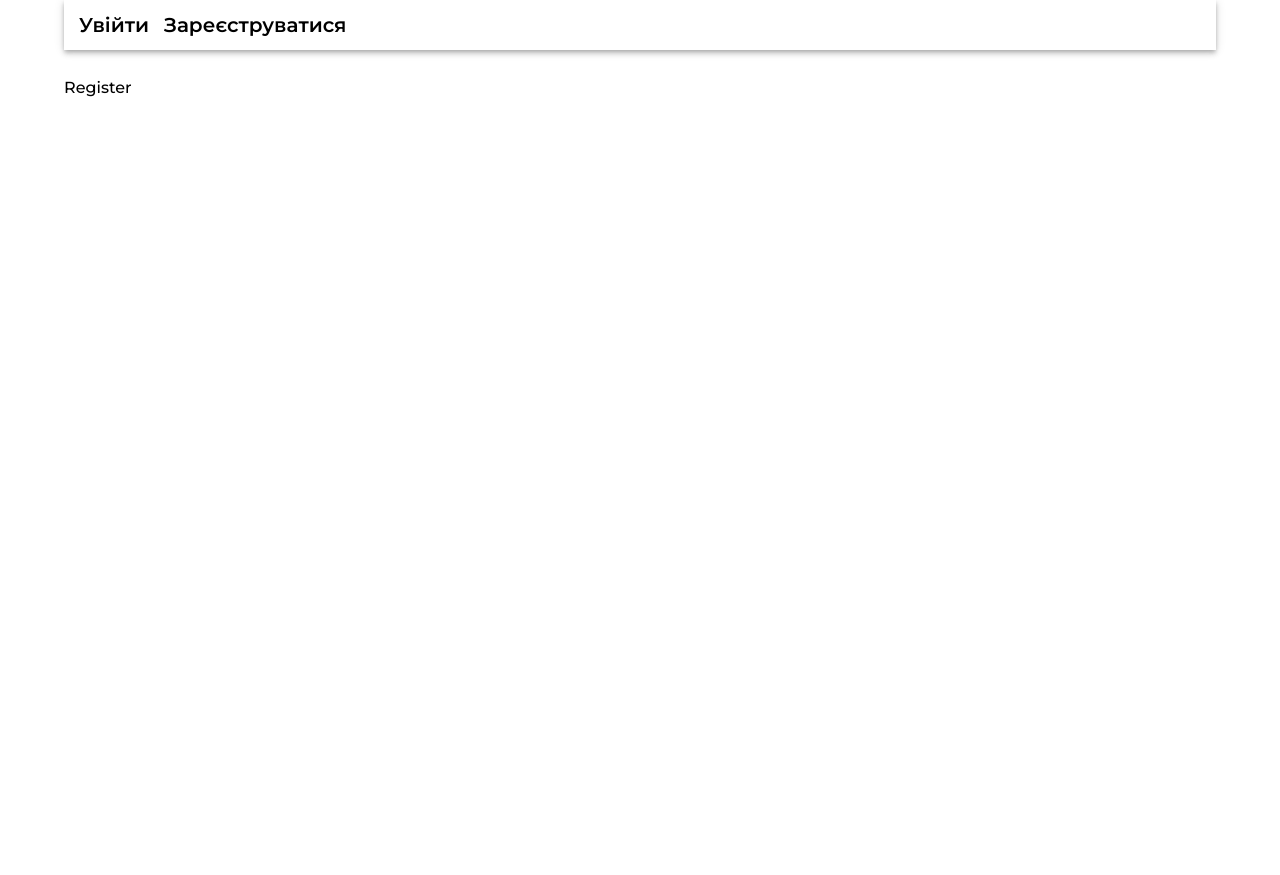
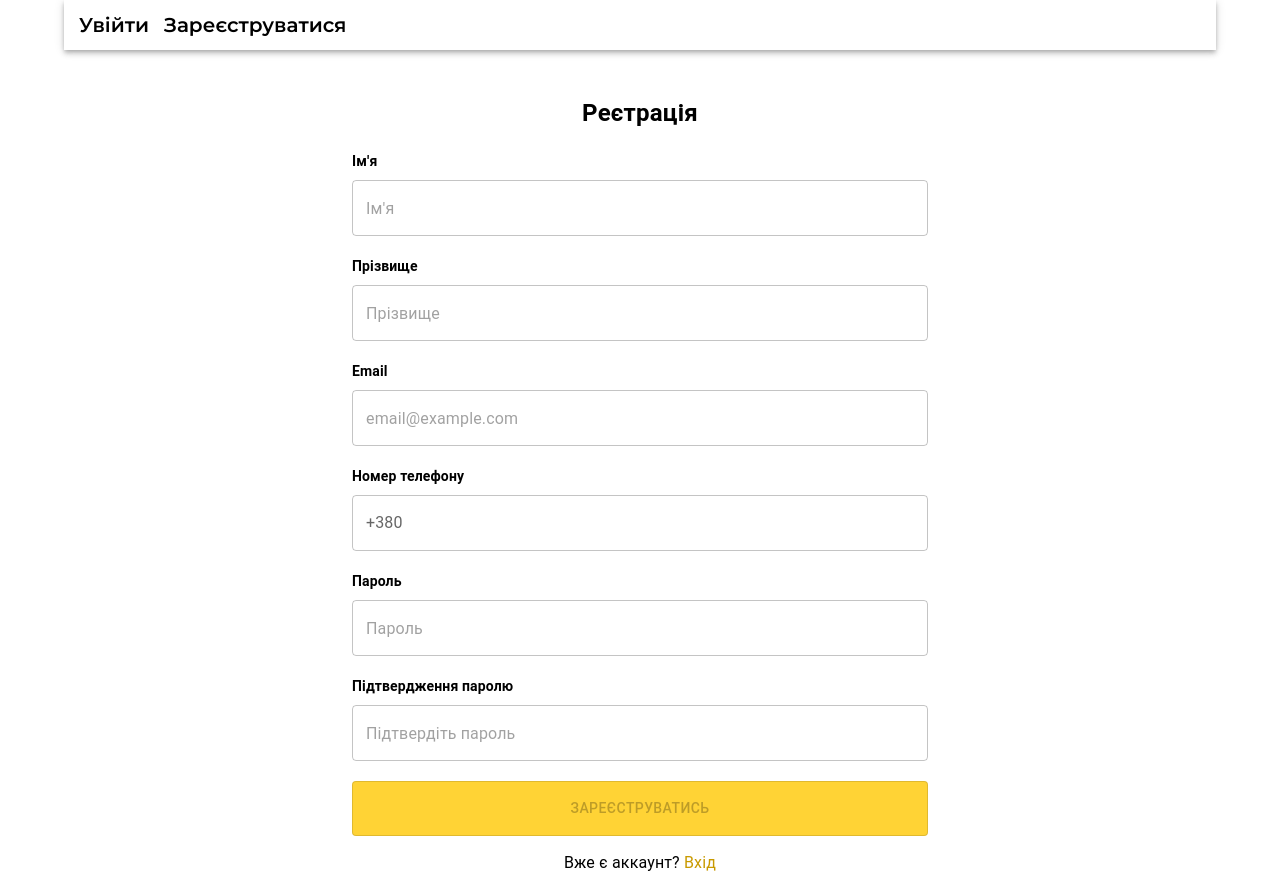
Before and after one commit to whatislove-zh/auth-mongo-front, a React (Vite) app: page / in a window 1280 px wide. Before the commit the page ends 800 px from the top, so only its background shows below. Built offline with nearby package versions, Linux system fonts and the light colour scheme.

Commit message:
add login and register pages

```diff
--- a/src/pages/Login.jsx
+++ b/src/pages/Login.jsx
@@ -1,6 +1,119 @@
+import {
+  TextField,
+  Box,
+  Button,
+  Typography,
+  useMediaQuery,
+} from "@mui/material";
+import { Link } from "react-router-dom";
+import { useForm } from "react-hook-form";
+
 const Login = () => {
+  const {
+    register,
+    handleSubmit,
+    formState: { errors, isValid },
+  } = useForm({
+    mode: "onBlur",
+  });
+
+  const mobileWidth = useMediaQuery("(max-width:769px)");
+  const formWidth = mobileWidth ? "100%" : "50%";
+  const loginHelper = () => {};
+
   return (
-    <div>Login</div>
-  )
-}
-export default Login
+    <Box
+      sx={{
+        display: "flex",
+        flexDirection: "column",
+        justifyContent: "center",
+        alignItems: "center",
+        minHeight: "75vh",
+      }}
+    >
+      <Box
+        component="form"
+        onSubmit={handleSubmit(loginHelper)}
+        sx={{
+          display: "flex",
+          flexDirection: "column",
+          width: formWidth,
+          margin: "15px",
+          gap: "20px",
+        }}
+      >
+        <Typography align="center" sx={{ fontSize: "24px", fontWeight: "600" }}>
+          Вхід
+        </Typography>
+        <Box sx={{ width: "100%" }}>
+          <Typography sx={{ mb: "8px", fontSize: "14px", fontWeight: "600" }}>
+            Email
+          </Typography>
+          <TextField
+            type="email"
+            fullWidth
+            placeholder="email@example.com"
+            helperText={errors?.email ? errors.email.message : ""}
+            error={errors?.email ? true : false}
+            {...register("email", {
+              required: "Введіть свій email",
+              pattern: {
+                value: /^[\w-.-]+@([\w-]+\.)+[\w-]{2,4}$/,
+                message: "Введіть коректний email",
+              },
+            })}
+          />
+        </Box>
+        <Box sx={{ width: "100%" }}>
+          <Typography sx={{ mb: "8px", fontSize: "14px", fontWeight: "600" }}>
+            Пароль
+          </Typography>
+          <TextField
+            type="password"
+            fullWidth
+            placeholder="Пароль"
+            helperText={errors?.password ? errors.password.message : ""}
+            error={errors?.password ? true : false}
+            {...register("password", {
+              required: "Введіть пароль",
+              minLength: {
+                value: 5,
+                message: "Пароль має бути хочаб 5 симболів",
+              },
+            })}
+          />
+        </Box>
+        <Typography sx={{ color: "#8B93A6", cursor: "pointer" }}>
+          Забули пароль?
+        </Typography>
+        <Button
+          sx={{
+            color: "#424242",
+            background: "#FFC700",
+            py: "14px",
+            "&:hover": {
+              background: "#fe8700",
+            },
+            "&.Mui-disabled": {
+              background: "#ffd335",
+            },
+          }}
+          variant="outlined"
+          type="submit"
+          disabled={!isValid}
+        >
+          Увійти
+        </Button>
+      </Box>
+
+      <Typography>
+        Ви зареєстровані?{" "}
+        <Link style={{ color: "#C99A00" }} to="/">
+          Авторизація
+        </Link>
+      </Typography>
+    </Box>
+  );
+};
+
+export default Login;
--- a/src/pages/Register.jsx
+++ b/src/pages/Register.jsx
@@ -1,11 +1,194 @@
-// import axios from "../axios";
-// import { useEffect } from "react";
+import {
+  TextField,
+  Box,
+  Button,
+  Typography,
+  useMediaQuery,
+} from "@mui/material";
+import { Link } from "react-router-dom";
+import { useForm } from "react-hook-form";
 
 const Register = () => {
-  // useEffect(() => {
-  //   console.log(axios.get("/"));
-  // }, []);
+  const {
+    register,
+    handleSubmit,
+    formState: { errors, isValid },
+  } = useForm({
+    mode: "onBlur",
+  });
 
-  return <div>Register</div>;
+  const mobileWidth = useMediaQuery("(max-width:769px)");
+  const formWidth = mobileWidth ? "100%" : "50%";
+  const registerHelper = () => {};
+
+  return (
+    <Box
+      sx={{
+        display: "flex",
+        flexDirection: "column",
+        justifyContent: "center",
+        alignItems: "center",
+        minHeight: "75vh",
+      }}
+    >
+      <Box
+        component="form"
+        onSubmit={handleSubmit(registerHelper)}
+        sx={{
+          display: "flex",
+          flexDirection: "column",
+          width: formWidth,
+          margin: "15px",
+          gap: "20px",
+        }}
+      >
+        <Typography align="center" sx={{ fontSize: "24px", fontWeight: "600" }}>
+          Реєтрація
+        </Typography>
+        <Box sx={{ width: "100%" }}>
+          <Typography sx={{ mb: "8px", fontSize: "14px", fontWeight: "600" }}>
+            {"Ім'я"}
+          </Typography>
+          <TextField
+            type="name"
+            fullWidth
+            placeholder="Ім'я"
+            helperText={errors?.firstName ? errors.firstName.message : ""}
+            error={errors?.firstName ? true : false}
+            {...register("firstName", {
+              required: "Введіть своє ім'я",
+              minLength: {
+                value: 4,
+                message: "Мінімальна кількість символів (4)",
+              },
+            })}
+          />
+        </Box>
+        <Box sx={{ width: "100%" }}>
+          <Typography sx={{ mb: "8px", fontSize: "14px", fontWeight: "600" }}>
+            Прізвище
+          </Typography>
+          <TextField
+            type="name"
+            fullWidth
+            placeholder="Прізвище"
+            helperText={errors?.lastName ? errors.lastName.message : ""}
+            error={errors?.lastName ? true : false}
+            {...register("lastName", {
+              required: "Введіть своє прізвище",
+              minLength: {
+                value: 3,
+                message: "Мінімальна кількість символів (5)",
+              },
+            })}
+          />
+        </Box>
+        <Box sx={{ width: "100%" }}>
+          <Typography sx={{ mb: "8px", fontSize: "14px", fontWeight: "600" }}>
+            Email
+          </Typography>
+          <TextField
+            type="email"
+            fullWidth
+            placeholder="email@example.com"
+            helperText={errors?.email ? errors.email.message : ""}
+            error={errors?.email ? true : false}
+            {...register("email", {
+              required: "Введіть свій email",
+              pattern: {
+                value: /^[\w-.-]+@([\w-]+\.)+[\w-]{2,4}$/,
+                message: "Введіть коректний email",
+              },
+            })}
+          />
+        </Box>
+        <Box sx={{ width: "100%" }}>
+          <Typography sx={{ mb: "8px", fontSize: "14px", fontWeight: "600" }}>
+            Номер телефону
+          </Typography>
+          <TextField
+            type="phone"
+            fullWidth
+            label="+380"
+            helperText={errors?.phone ? errors.phone.message : ""}
+            error={errors?.phone ? true : false}
+            {...register("phone", {
+              required: "Введіть свій номер",
+              pattern: {
+                value: /^[+]?3?[\s]?8?[\s]?\(?0\d{2}?\)?[\s]?\d{3}[\s|-]?\d{2}[\s|-]?\d{2}$/,
+                message: "Номер введений невірно",
+              },
+            })}
+          />
+        </Box>
+        <Box sx={{ width: "100%" }}>
+          <Typography sx={{ mb: "8px", fontSize: "14px", fontWeight: "600" }}>
+            Пароль
+          </Typography>
+          <TextField
+            type="password"
+            fullWidth
+            placeholder="Пароль"
+            helperText={errors?.password ? errors.password.message : ""}
+            error={errors?.password ? true : false}
+            {...register("password", {
+              required: "Введіть пароль",
+              minLength: {
+                value: 5,
+                message: "Пароль має бути хочаб 5 симболів",
+              },
+            })}
+          />
+        </Box>
+        <Box sx={{ width: "100%" }}>
+          <Typography sx={{ mb: "8px", fontSize: "14px", fontWeight: "600" }}>
+            Підтвердження паролю
+          </Typography>
+          <TextField
+            type="password"
+            fullWidth
+            placeholder="Підтвердіть пароль"
+            helperText={
+              errors?.passwordConfirm ? errors.passwordConfirm.message : ""
+            }
+            error={errors?.passwordConfirm ? true : false}
+            {...register("passwordConfirm", {
+              required: "Введіть пароль",
+              minLength: {
+                value: 5,
+                message: "Пароль має бути хочаб 5 симболів",
+              },
+            })}
+          />
+        </Box>
+        <Button
+          sx={{
+            color: "#424242",
+            background: "#FFC700",
+            py: "14px",
+            "&:hover": {
+              background: "#fe8700",
+            },
+            "&.Mui-disabled": {
+              background: "#ffd335",
+            },
+          }}
+          variant="outlined"
+          type="submit"
+          disabled={!isValid}
+        >
+          Зареєструватись
+        </Button>
+      </Box>
+
+      <Typography>
+        Вже є аккаунт?{" "}
+        <Link style={{ color: "#C99A00" }} to="/">
+          Вхід
+        </Link>
+      </Typography>
+    </Box>
+  );
 };
+
 export default Register;
--- a/src/store/slices/auth.js
+++ b/src/store/slices/auth.js
@@ -1,8 +1,17 @@
-import { createSlice } from "@reduxjs/toolkit";
+import { createAsyncThunk, createSlice } from "@reduxjs/toolkit";
+import axios from "../../axios";
+
+export const fetchUserData = createAsyncThunk(
+  "auth/fetchUserData",
+  async (params) => {
+    const { data } = await axios.post("/login", params);
+    return data;
+  }
+);
 
 const initialState = {
   status: "idle",
-  user: {},
+  data: {},
   error: null,
 };
 
@@ -10,6 +19,21 @@ const authSlice = createSlice({
   name: "@@auth",
   initialState,
   reducers: {},
+  extraReducers: {
+    [fetchUserData.pending]: (state) => {
+      state.status = "loading";
+      state.error = null;
+    },
+    [fetchUserData.fulfilled]: (state, action) => {
+      state.status = "received";
+      state.error = null;
+      state.data = action.payload;
+    },
+    [fetchUserData.rejected]: (state, action) => {
+      state.status = "rejected";
+      state.error = action.error || action.meta.error;
+    },
+  },
 });
 
 export const authReducer = authSlice.reducer;
--- a/src/style/_common.scss
+++ b/src/style/_common.scss
@@ -5,6 +5,4 @@
 body {
   color: black;
   font-family: "Montserrat", sans-serif;
-  font-size: 16px;
-  font-weight: 500;
 }
```
